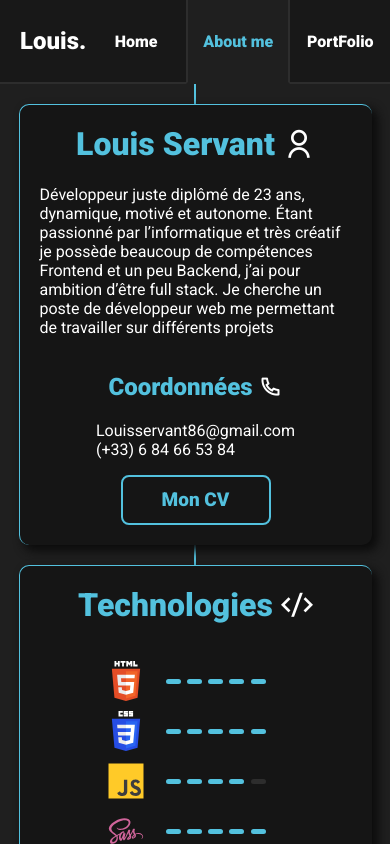
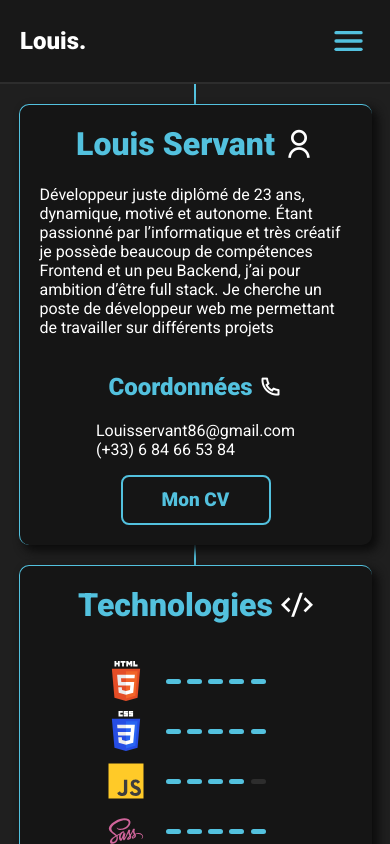
Before and after one commit to Shigni/Louis-Servant-Portfolio, a React (Create React App) app: page /about in a window 390 px wide. Shown: the top 844 px of the page. Built offline with nearby package versions, Linux system fonts and the light colour scheme; a web font is replaced by a local one.

Commit message:
Created burger menu for small screens

```diff
--- a/src/components/Header/header.jsx
+++ b/src/components/Header/header.jsx
@@ -1,20 +1,66 @@
 import { NavLink } from "react-router-dom";
+import { useState } from "react";
+import cross from "../../assets/cross.svg";
+import burger from "../../assets/burger.svg";
 
 export function Header() {
   const title = "Louis.";
+
+  const [background__class, setBackgroundClass] = useState("background_class");
+  const [burger__img, setBurgerImg] = useState(burger);
+  const [button__class, setButtonClass] = useState("button_class");
+  const [nav__links, setNavLinksClass] = useState("nav_links");
+  const [nav__link, setNavLinkClass] = useState("nav_link");
+  const [isMenuActive, setIsMenuActive] = useState(false);
+  const updateMenu = () => {
+    if (!isMenuActive) {
+      setBurgerImg(cross);
+      setButtonClass("button_class button_class-active");
+      setNavLinksClass("nav_links nav_links-active");
+      setNavLinkClass("nav_link nav_link-active");
+      setBackgroundClass("background_class background_class-active");
+    } else {
+      setBurgerImg(burger);
+      setButtonClass("button_class");
+      setNavLinksClass("nav_links");
+      setNavLinkClass("nav_link");
+      setBackgroundClass("nav_links");
+    }
+    setIsMenuActive(!isMenuActive);
+  };
+
   return (
     <nav>
       <NavLink activeclassname="active" className="logo-nav-link" to="/">
         <h1 className="logo">{title}</h1>
       </NavLink>
-      <div className="nav-links">
-        <NavLink activeclassname="active" className="nav-link" to="/">
+      <div className={background__class}></div>
+      <button className={button__class} onClick={updateMenu}>
+        <img src={burger__img} alt="Menu burger" />
+      </button>
+      <div className={nav__links}>
+        <NavLink
+          activeclassname="active"
+          className={nav__link}
+          to="/"
+          onClick={updateMenu}
+        >
           Home
         </NavLink>
-        <NavLink activeclassname="active" className="nav-link" to="/about">
+        <NavLink
+          activeclassname="active"
+          className={nav__link}
+          to="/about"
+          onClick={updateMenu}
+        >
           About me
         </NavLink>
-        <NavLink activeclassname="active" className="nav-link" to="/portfolio">
+        <NavLink
+          activeclassname="active"
+          className={nav__link}
+          to="/portfolio"
+          onClick={updateMenu}
+        >
           PortFolio
         </NavLink>
       </div>
--- a/src/components/Header/header.scss
+++ b/src/components/Header/header.scss
@@ -17,10 +17,10 @@ nav{
         text-decoration: none;
         color: white;
     }
-    .nav-links{
+    .nav_links{
         display: flex;
         height: 100%;
-        .nav-link{
+        .nav_link{
             font-weight: bold;
             width: 150px;
             display: flex;
@@ -32,7 +32,17 @@ nav{
             @media screen and (max-width:768px) {
                 width: 100px;
             }
-    }
+            @media screen and (max-width: 500px) {
+                    display: none;
+                    width: 200px;
+                    height: 10%;
+            }
+        }
+        .nav_link-active{
+            @media screen and (max-width: 500px) {
+                display: flex;
+        }
+        }
         .active {
             color:$accent-color;
             background-color: rgb(31, 31, 31);
@@ -45,6 +55,24 @@ nav{
                     border-right: 0;
                 }
             }
+            @media screen and (max-width: 500px) {
+                background-color: transparent;
+                border: none;
+        }
+        }
+    }
+    @media screen and (max-width: 500px){
+        .nav_links-active{
+            position: absolute;
+            right: 0;
+            margin-top: 10vh;
+            top: 0;
+            flex-direction: column;
+            align-items: center;
+            z-index: 3;
+            width: 100%;
+            height: 100vh;
+            transition: .4s;
         }
     }
     @media screen and (max-width:768px) {
@@ -66,3 +94,42 @@ nav{
     animation: showRight 1s ease forwards ;
     animation-delay: .4s;
 }
+
+.button_class {
+    display: none;
+    @media screen and (max-width: 500px) {
+        position: sticky;
+        background: transparent;
+        border: none;
+        color: white;
+        display: flex;
+        align-items: center;
+        justify-content: center;
+        z-index: 4;
+        height: 10vh;
+        width: 10vh;
+        left: 100%;
+    }
+}
+
+
+.background_class {
+    display: none;
+    opacity: 0;
+    transition: 0.4s;
+}
+@media screen and (max-width: 500px){
+.background_class-active{
+    display: flex;
+    position: fixed;
+    left: 0;
+    top: 0;
+    min-height: 100vh;
+    height: 100%;
+    width: 100%;
+    background: black;
+    opacity: 0.8;
+    z-index: 1;
+    transition: 0.4s;
+}
+}
```
Also changed, not shown: src/assets/burger.svg (added), src/assets/cross.svg (added).
